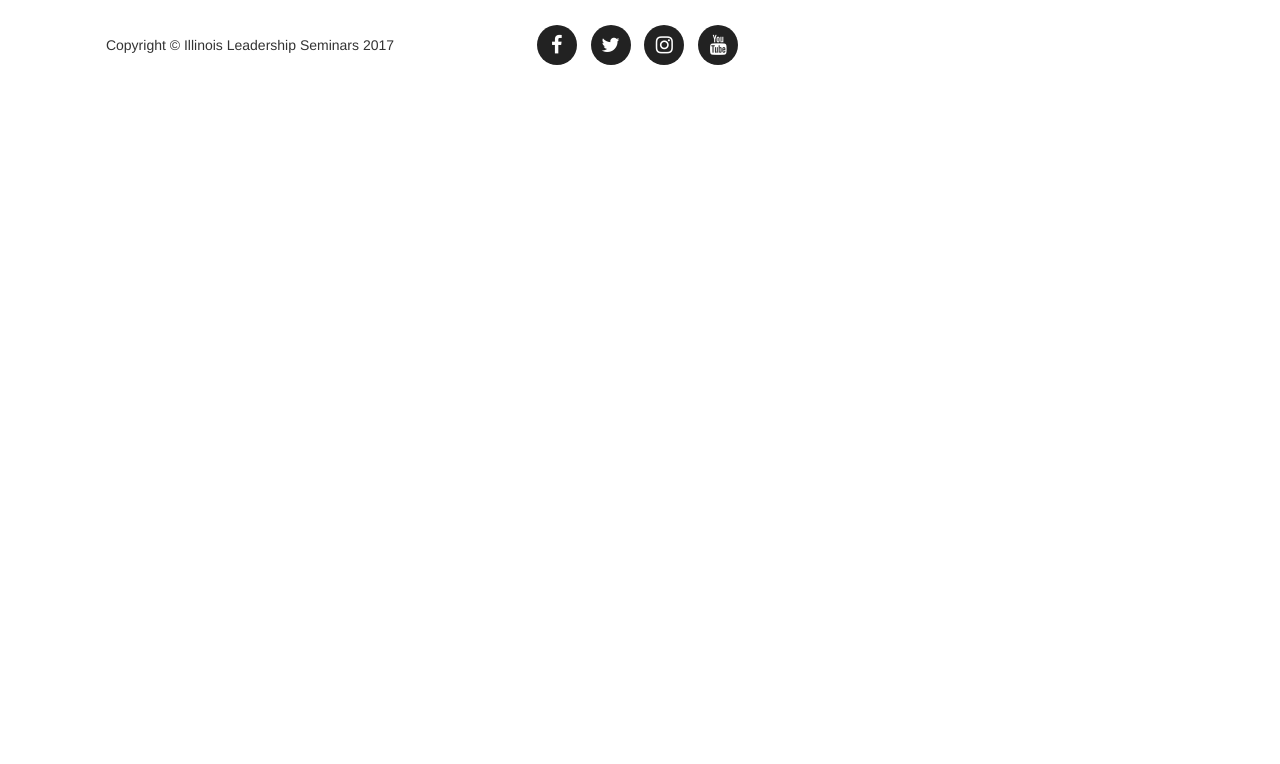
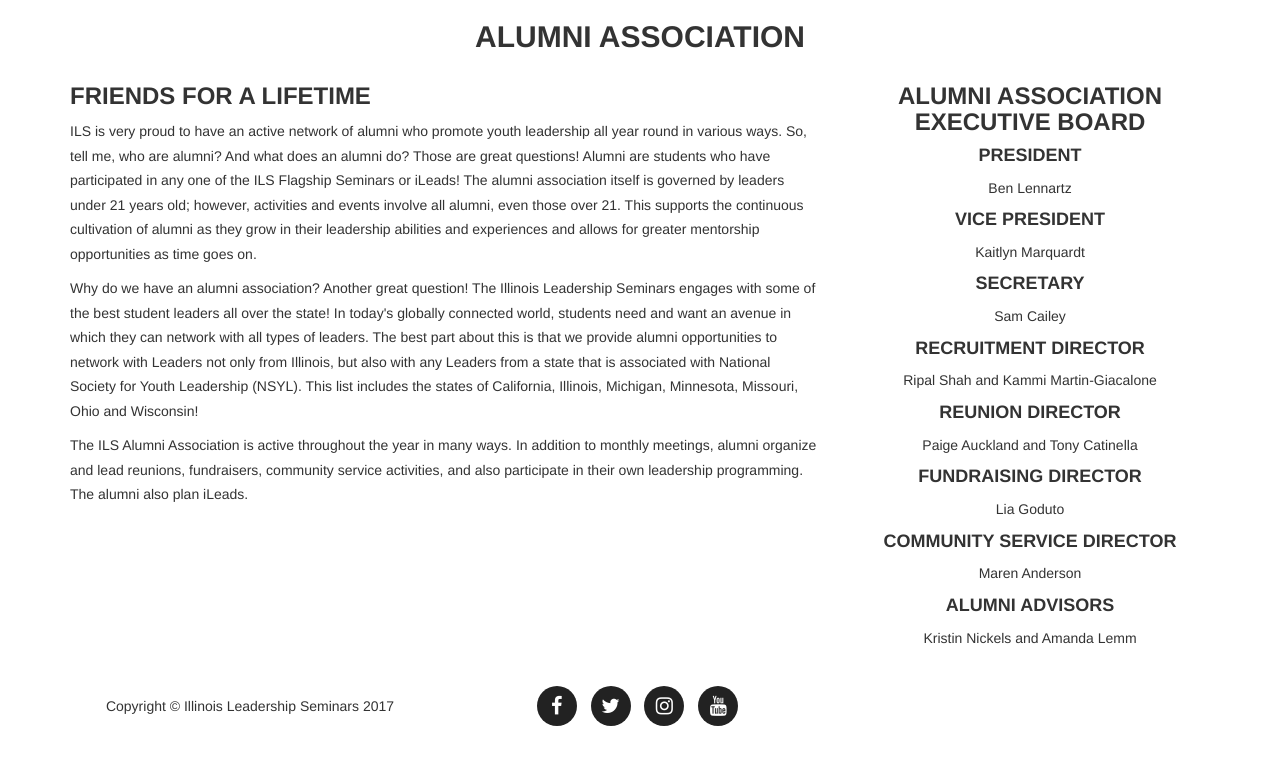
Before and after one commit to Illinois-Leadership-Seminars/Website, a plain HTML site: page alumni-association.html in a window 1280 px wide. Drawn offline with nearby package versions, Linux system fonts and the light colour scheme.

Commit message:
Adds copy for the alumni association page

```diff
--- a/alumni-association.html
+++ b/alumni-association.html
@@ -10,6 +10,67 @@
     <link href="css/ils.css" rel="stylesheet">
 </head>
 <body id="page-top" class="index">
+
+<div class="container">
+    <div class="row text-center">
+        <div class="col-lg-12">
+            <h2 class="section-heading">Alumni Association</h2>
+        </div>
+    </div>
+    <div class="row">
+        <div class="col-lg-8" id="AACopy">
+            <div>
+                <h3>Friends for a Lifetime</h3>
+                <p>ILS is very proud to have an active network of alumni who promote youth leadership all year round in
+                    various ways. So, tell me, who are alumni? And what does an alumni do? Those are great questions!
+                    Alumni are students who have participated in any one of the ILS Flagship Seminars or iLeads!
+                    The alumni association itself is governed by leaders under 21 years old; however, activities and
+                    events involve all alumni, even those over 21. This supports the continuous cultivation of alumni as
+                    they grow in their leadership abilities and experiences and allows for greater mentorship
+                    opportunities as time goes on.</p>
+
+                <p>Why do we have an alumni association? Another great question! The Illinois Leadership Seminars
+                    engages with some of the best student leaders all over the state! In today's globally connected
+                    world, students need and want an avenue in which they can network with all types of leaders. The
+                    best part about this is that we provide alumni opportunities to network with Leaders not only from
+                    Illinois, but also with any Leaders from a state that is associated with National Society for Youth
+                    Leadership (NSYL). This list includes the states of California, Illinois, Michigan, Minnesota,
+                    Missouri, Ohio and Wisconsin!</p>
+
+                <p>The ILS Alumni Association is active throughout the year in many ways. In addition to monthly
+                    meetings, alumni organize and lead reunions, fundraisers, community service activities, and also
+                    participate in their own leadership programming. The alumni also plan iLeads.</p>
+
+            </div>
+        </div>
+        <div class="col-lg-4" id="AABoard">
+            <div class="row text-center">
+                <h3>Alumni Association Executive Board</h3>
+                <h4>President</h4>
+                <p>Ben Lennartz</p>
+                <h4>Vice President</h4>
+                <p>Kaitlyn Marquardt</p>
+                <h4>Secretary</h4>
+                <p>Sam Cailey</p>
+                <h4>Recruitment Director</h4>
+                <p>Ripal Shah and Kammi Martin-Giacalone</p>
+                <h4>Reunion Director</h4>
+                <p>Paige Auckland and Tony Catinella</p>
+                <h4>Fundraising Director</h4>
+                <p>Lia Goduto</p>
+                <h4>Community Service Director</h4>
+                <p>Maren Anderson</p>
+                <h4>Alumni Advisors</h4>
+                <p>Kristin Nickels and Amanda Lemm</p>
+            </div>
+        </div>
+    </div>
+    <div class="row">
+        <div class="col-lg-12" id="AAMeetings">
+
+        </div>
+    </div>
+</div>
 
 <footer>
     <div class="container">
```
